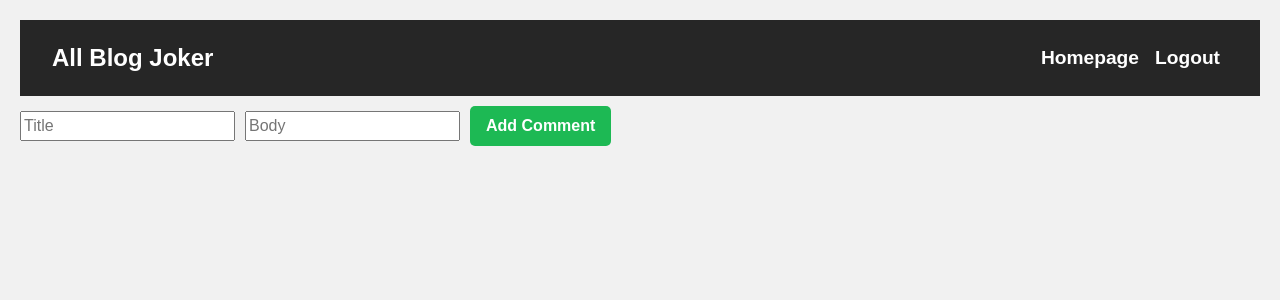
After one commit to allcodejoker/django-blog, a Django app: page /add_comment/1/ in a window 1280 px wide. The commit adds this page. Shown: the top 300 px of the page. Run offline with Django 5.2, Linux system fonts and the light colour scheme; a user stored in the database is signed in.

Commit message:
add comment functionality

```diff
--- /dev/null
+++ b/main/templates/add_comment.html
@@ -0,0 +1,14 @@
+{% extends 'base.html' %}
+
+{% block title %}
+    <title>Add Comment Form</title>
+{% endblock %}
+
+{% block body %}
+    <form method="POST">
+        {% csrf_token %}
+        <input type="text" name="title" placeholder="Title">
+        <input type="text" name="body" placeholder="Body">
+        <button type="submit">Add Comment</button>
+    </form>
+{% endblock %}
--- a/main/templates/blog_post_details.html
+++ b/main/templates/blog_post_details.html
@@ -24,9 +24,9 @@
 
 {% if not blog_post.comments.all %}
 <h3>No Comments Yet...</h3>
-<a class="btn btn-info">Add Comment</a>
+<a class="btn btn-info" href="{% url 'add_comment' blog_post.pk %}">Add Comment</a>
 {% else %}
-<a class="btn btn-info">Add Comment</a>
+<a class="btn btn-info" href="{% url 'add_comment' blog_post.pk %}">Add Comment</a>
 {% for comment in blog_post.comments.all %}
 <h4><strong>{{ comment.title }}</strong> - {{ comment.date }} - By: {{ comment.user }}</h4>
 <p>{{ comment.body }}</p>
--- a/main/urls.py
+++ b/main/urls.py
@@ -11,4 +11,5 @@ urlpatterns = [
     path('blog_create/', views.blog_create, name="blog_create"),
     path('blog_update/<int:pk>/', views.blog_update, name="blog_update"),
     path('blog_delete/<int:pk>/', views.blog_delete, name="blog_delete"),
+    path('add_comment/<int:pk>/', views.add_comment, name="add_comment"),
 ]
--- a/main/views.py
+++ b/main/views.py
@@ -1,5 +1,5 @@
 from django.shortcuts import render, redirect
-from .models import BlogPost, Category
+from .models import BlogPost, Category, Comment
 from django.contrib.auth import authenticate, login, logout
 from django.contrib.auth.models import User
 
@@ -128,3 +128,24 @@ def blog_delete(request, pk):
             print("You didn't make this post")
     else:
         return redirect("homepage")
+
+def add_comment(request, pk):
+    if request.user.is_authenticated:
+        current_user = request.user
+        if request.method == "POST":
+            title = request.POST["title"]
+            body = request.POST["body"]
+
+            commented_post = BlogPost.objects.get(id=pk)
+
+            new_comment = Comment.objects.create(user=current_user, title=title, body=body, blog_post=commented_post)
+            new_comment.save()
+            print("Comment Created!!!")
+            return redirect('blog_post_details', pk=commented_post.pk)
+
+        else:
+            return render(request, 'add_comment.html')
+
+    else:
+        print("Not logged in")
+        return redirect('homepage')
```
Also changed, not shown: db.sqlite3.
